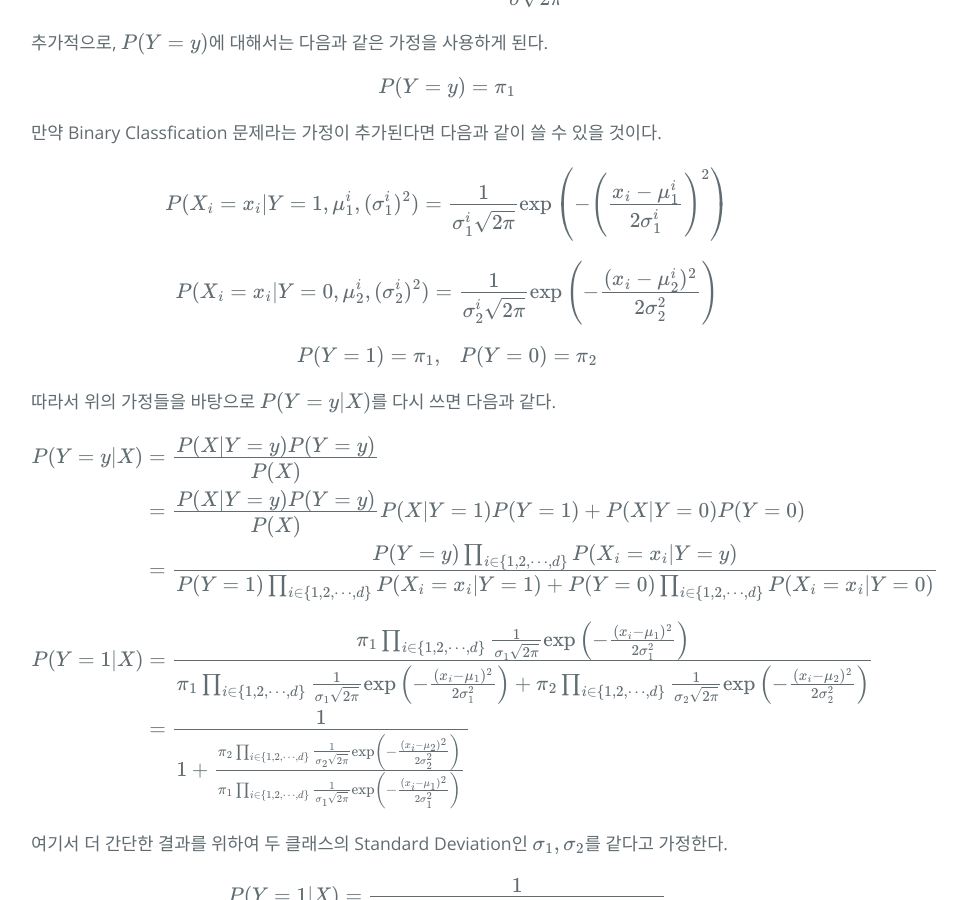
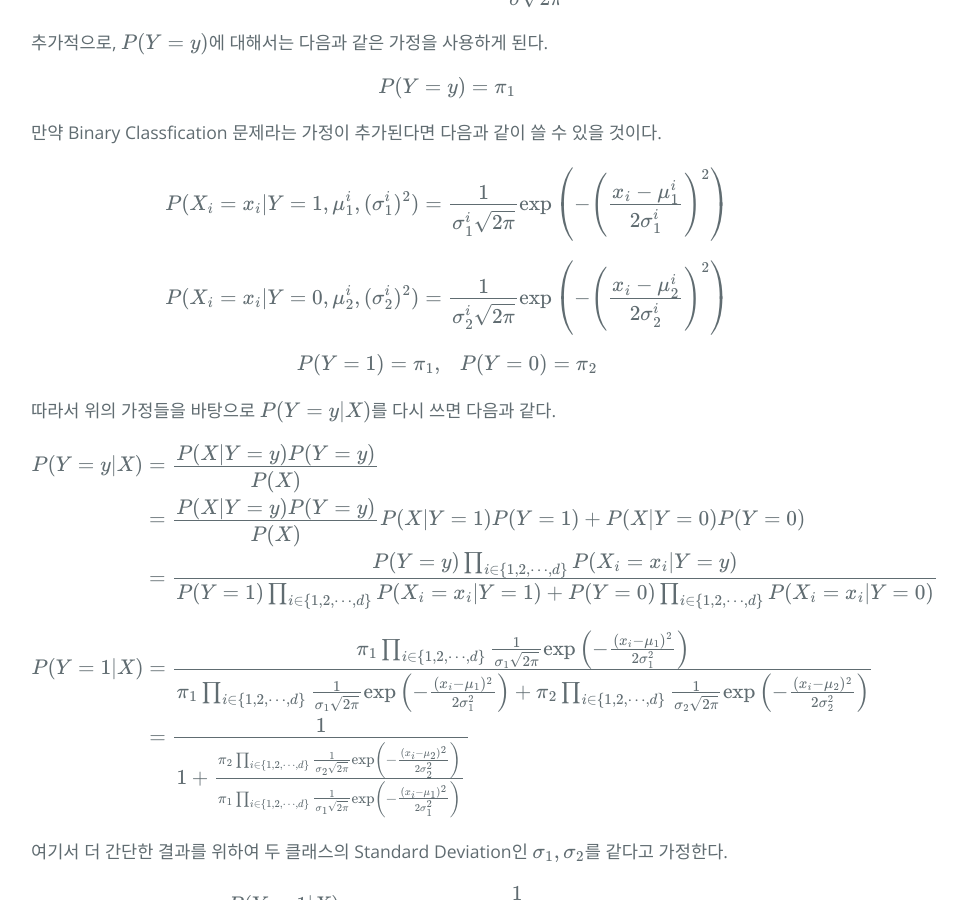
Before and after one commit to hcnoh/hcnoh.github.io, a Jekyll site: the page built from _posts/2019-04-25-logistic-regression-and-naive-bayes.md, in a window 1280 px wide and 900 px high, scrolled down 4175 px. Shown: the whole window, without its empty margins (193-1160 px from the left). Built offline with Jekyll 4.4.1, drawn with Linux system fonts in a browser that asks for light colours; formulas are drawn with MathJax 3; comment, search, counter and statistics services are not loaded.

Commit message:
Update 2019-04-25-logistic-regression-and-naive-bayes.md

```diff
--- a/_posts/2019-04-25-logistic-regression-and-naive-bayes.md
+++ b/_posts/2019-04-25-logistic-regression-and-naive-bayes.md
@@ -171,7 +171,7 @@ $$P(Y=y) = \pi_1$$
 
 $$P(X_i=x_i\vert Y=1, \mu_1^i, (\sigma_1^i)^2) = \frac{1}{\sigma_1^i \sqrt{2 \pi}}\exp\left(-\left(\frac{x_i-\mu_1^i}{2\sigma_1^i}\right)^2\right)$$
 
-$$P(X_i=x_i\vert Y=0, \mu_2^i, (\sigma_2^i)^2) = \frac{1}{\sigma_2^i \sqrt{2 \pi}}\exp\left(-\frac{(x_i-\mu_2^i)^2}{2\sigma_2^2}\right)$$
+$$P(X_i=x_i\vert Y=0, \mu_2^i, (\sigma_2^i)^2) = \frac{1}{\sigma_2^i \sqrt{2 \pi}}\exp\left(-\left(\frac{x_i-\mu_2^i}{2\sigma_2^i}\right)^2\right)$$
 
 $$P(Y=1) = \pi_1, \ \ \ P(Y=0) = \pi_2$$
 
```
